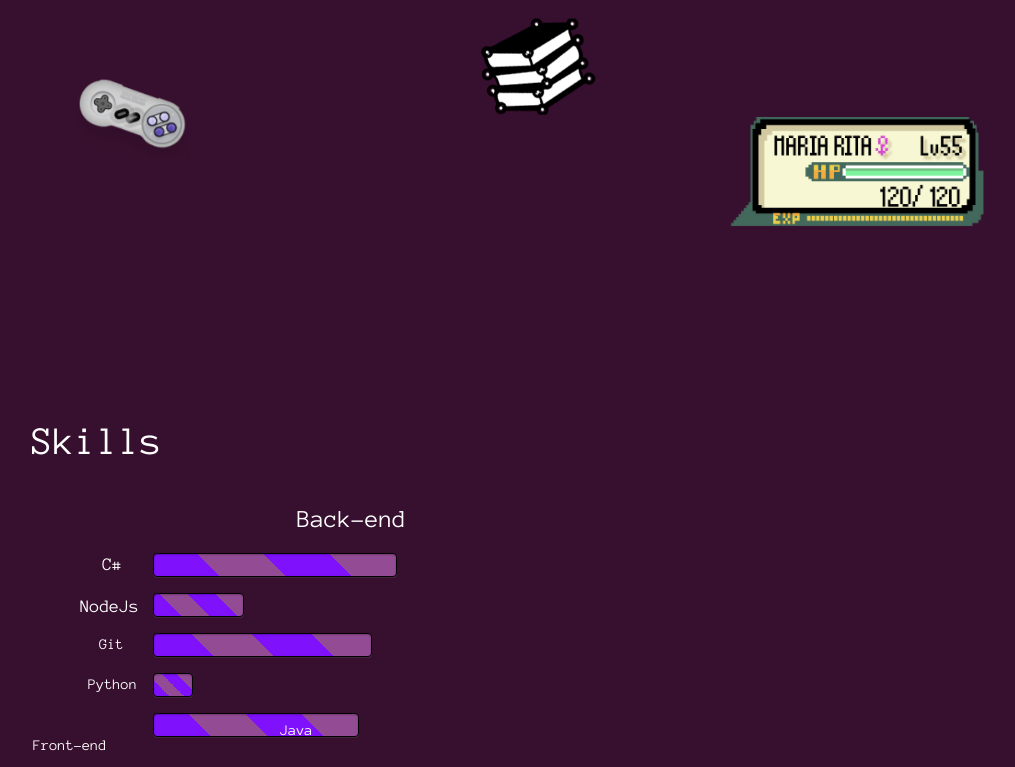
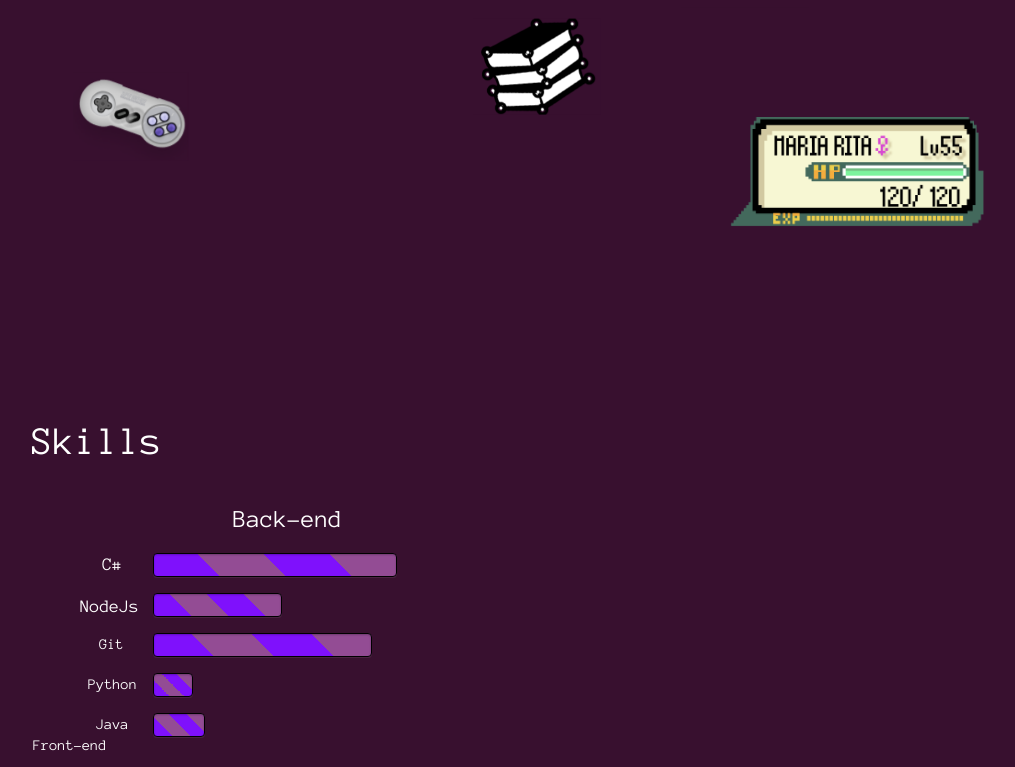
Before and after one commit to atir75/Portfolio-React, a React (Vite) app: page / in a window 1280 px wide. Shown: the part 1378-2145 px from the top of the page, without its empty margins (87-1102 px from the left). Built offline with nearby package versions, Linux system fonts and the light colour scheme.

Commit message:
fix: ProgressBarsBack

```diff
--- a/src/components/Skilss/styles.css
+++ b/src/components/Skilss/styles.css
@@ -12,7 +12,7 @@
     width: 12%;
     height: 10%;
     font-size: 25px;
-    margin-left: 24rem;
+    margin-left: 20rem;
 }
 
 .back1{
@@ -69,7 +69,7 @@
     transition: 0.4s linear;
     transition-property: width, background-color;
     background-color: #934c94;
-    width: 6%;
+    width: 9%;
     background-image: linear-gradient(
         45deg, rgb(127, 17, 252) 25%,
         transparent 25%, transparent 50%,
@@ -79,7 +79,7 @@
 }
 @keyframes progressAnimationStrike2 {
     from { width: 0 }
-    to   { width: 6% }
+    to   { width: 9% }
 }
 
 .three{
@@ -126,7 +126,7 @@
     transition: 0.4s linear;
     transition-property: width, background-color;
     background-color: #934c94;
-    width: 15%;
+    width: 5%;
     background-image: linear-gradient(
         45deg, rgb(127, 17, 252) 25%,
         transparent 25%, transparent 50%,
@@ -136,7 +136,7 @@
 }
 @keyframes progressAnimationStrike5 {
     from { width: 0 }
-    to   { width: 15% }
+    to   { width: 3% }
 }
 
 
@@ -167,3 +167,9 @@
     margin-left: -4.5rem;
     margin-top: -0.3rem;
 }
+
+.fiveJ{
+    font-family: 'Anonymous Pro', monospace;
+    margin-left: -4rem;
+    margin-top: -0.3rem;
+}
```
